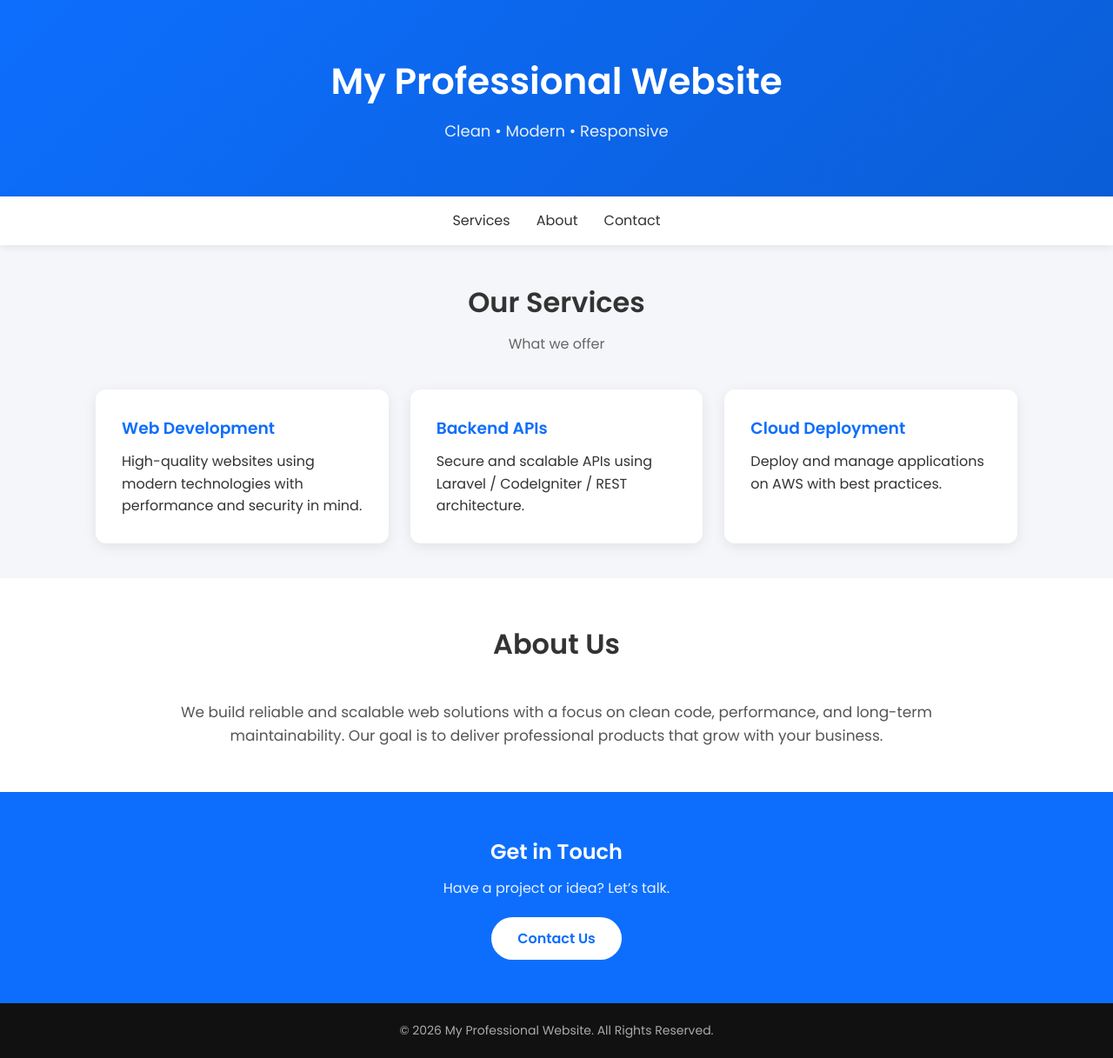
After one commit to mrinal-kol/interview_core, a PHP site: page /index.html in a window 1280 px wide. The commit adds this page. Shown: the whole page at 87% size. Run offline with PHP 8.4, Linux system fonts and the light colour scheme.

Commit message:
as usal work_02-02-2025_1

```diff
--- /dev/null
+++ b/index.html
@@ -0,0 +1,227 @@
+<!DOCTYPE html>
+<html lang="en">
+<head>
+    <meta charset="UTF-8">
+    <title>Professional Website</title>
+    <meta name="viewport" content="width=device-width, initial-scale=1.0">
+
+    <!-- Google Font -->
+    <link href="https://fonts.googleapis.com/css2?family=Poppins:wght@300;400;600&display=swap" rel="stylesheet">
+
+    <style>
+        * {
+            margin: 0;
+            padding: 0;
+            box-sizing: border-box;
+            font-family: 'Poppins', sans-serif;
+        }
+
+        body {
+            background: #f4f6f9;
+            color: #333;
+            line-height: 1.6;
+        }
+
+        header {
+            background: linear-gradient(135deg, #0d6efd, #0b5ed7);
+            color: #fff;
+            padding: 60px 20px;
+            text-align: center;
+        }
+
+        header h1 {
+            font-size: 42px;
+            margin-bottom: 10px;
+        }
+
+        header p {
+            font-size: 18px;
+            opacity: 0.9;
+        }
+
+        nav {
+            background: #fff;
+            padding: 15px 0;
+            box-shadow: 0 2px 10px rgba(0,0,0,0.08);
+        }
+
+        nav ul {
+            display: flex;
+            justify-content: center;
+            list-style: none;
+            gap: 30px;
+        }
+
+        nav a {
+            text-decoration: none;
+            color: #333;
+            font-weight: 500;
+        }
+
+        nav a:hover {
+            color: #0d6efd;
+        }
+
+        .container {
+            max-width: 1100px;
+            margin: auto;
+            padding: 40px 20px;
+        }
+
+        .section-title {
+            text-align: center;
+            margin-bottom: 40px;
+        }
+
+        .section-title h2 {
+            font-size: 32px;
+            margin-bottom: 10px;
+        }
+
+        .section-title p {
+            color: #666;
+        }
+
+        .cards {
+            display: grid;
+            grid-template-columns: repeat(auto-fit, minmax(250px, 1fr));
+            gap: 25px;
+        }
+
+        .card {
+            background: #fff;
+            padding: 30px;
+            border-radius: 12px;
+            box-shadow: 0 4px 15px rgba(0,0,0,0.08);
+            transition: transform 0.3s ease;
+        }
+
+        .card:hover {
+            transform: translateY(-8px);
+        }
+
+        .card h3 {
+            margin-bottom: 10px;
+            color: #0d6efd;
+        }
+
+        .about {
+            background: #fff;
+            padding: 50px 20px;
+        }
+
+        .about p {
+            max-width: 900px;
+            margin: auto;
+            text-align: center;
+            color: #555;
+            font-size: 17px;
+        }
+
+        .contact {
+            background: #0d6efd;
+            color: #fff;
+            text-align: center;
+            padding: 50px 20px;
+        }
+
+        .contact h2 {
+            margin-bottom: 10px;
+        }
+
+        .contact p {
+            margin-bottom: 20px;
+            opacity: 0.9;
+        }
+
+        .btn {
+            display: inline-block;
+            background: #fff;
+            color: #0d6efd;
+            padding: 12px 30px;
+            border-radius: 30px;
+            text-decoration: none;
+            font-weight: 600;
+        }
+
+        .btn:hover {
+            background: #e9ecef;
+        }
+
+        footer {
+            background: #111;
+            color: #aaa;
+            text-align: center;
+            padding: 20px;
+            font-size: 14px;
+        }
+
+        @media(max-width: 600px) {
+            header h1 {
+                font-size: 30px;
+            }
+        }
+    </style>
+</head>
+<body>
+
+<header>
+    <h1>My Professional Website</h1>
+    <p>Clean • Modern • Responsive</p>
+</header>
+
+<nav>
+    <ul>
+        <li><a href="#services">Services</a></li>
+        <li><a href="#about">About</a></li>
+        <li><a href="#contact">Contact</a></li>
+    </ul>
+</nav>
+
+<section id="services" class="container">
+    <div class="section-title">
+        <h2>Our Services</h2>
+        <p>What we offer</p>
+    </div>
+
+    <div class="cards">
+        <div class="card">
+            <h3>Web Development</h3>
+            <p>High-quality websites using modern technologies with performance and security in mind.</p>
+        </div>
+
+        <div class="card">
+            <h3>Backend APIs</h3>
+            <p>Secure and scalable APIs using Laravel / CodeIgniter / REST architecture.</p>
+        </div>
+
+        <div class="card">
+            <h3>Cloud Deployment</h3>
+            <p>Deploy and manage applications on AWS with best practices.</p>
+        </div>
+    </div>
+</section>
+
+<section id="about" class="about">
+    <div class="section-title">
+        <h2>About Us</h2>
+    </div>
+    <p>
+        We build reliable and scalable web solutions with a focus on clean code, performance,
+        and long-term maintainability. Our goal is to deliver professional products that grow
+        with your business.
+    </p>
+</section>
+
+<section id="contact" class="contact">
+    <h2>Get in Touch</h2>
+    <p>Have a project or idea? Let’s talk.</p>
+    <a href="mailto:info@example.com" class="btn">Contact Us</a>
+</section>
+
+<footer>
+    © 2026 My Professional Website. All Rights Reserved.
+</footer>
+
+</body>
+</html>
--- a/menu.php
+++ b/menu.php
@@ -15,7 +15,7 @@
 
 
           <li class="nav-item"><a class="nav-link" href="mysql_que.php">Mysql Example</a></li>
-          <li class="nav-item"><a class="nav-link" href="index.php">Home</a></li>
+          <li class="nav-item"><a class="nav-link" href="prac.php">Home</a></li>
           <li class="nav-item"><a class="nav-link" href="prac2.php">Page1</a></li>
           <li class="nav-item"><a class="nav-link" href="prac3.php">Page2</a></li>
           <li class="nav-item"><a class="nav-link" href="pract1.php">Page3</a></li>
```
Also changed, not shown: prac.php (renamed from index.php).
